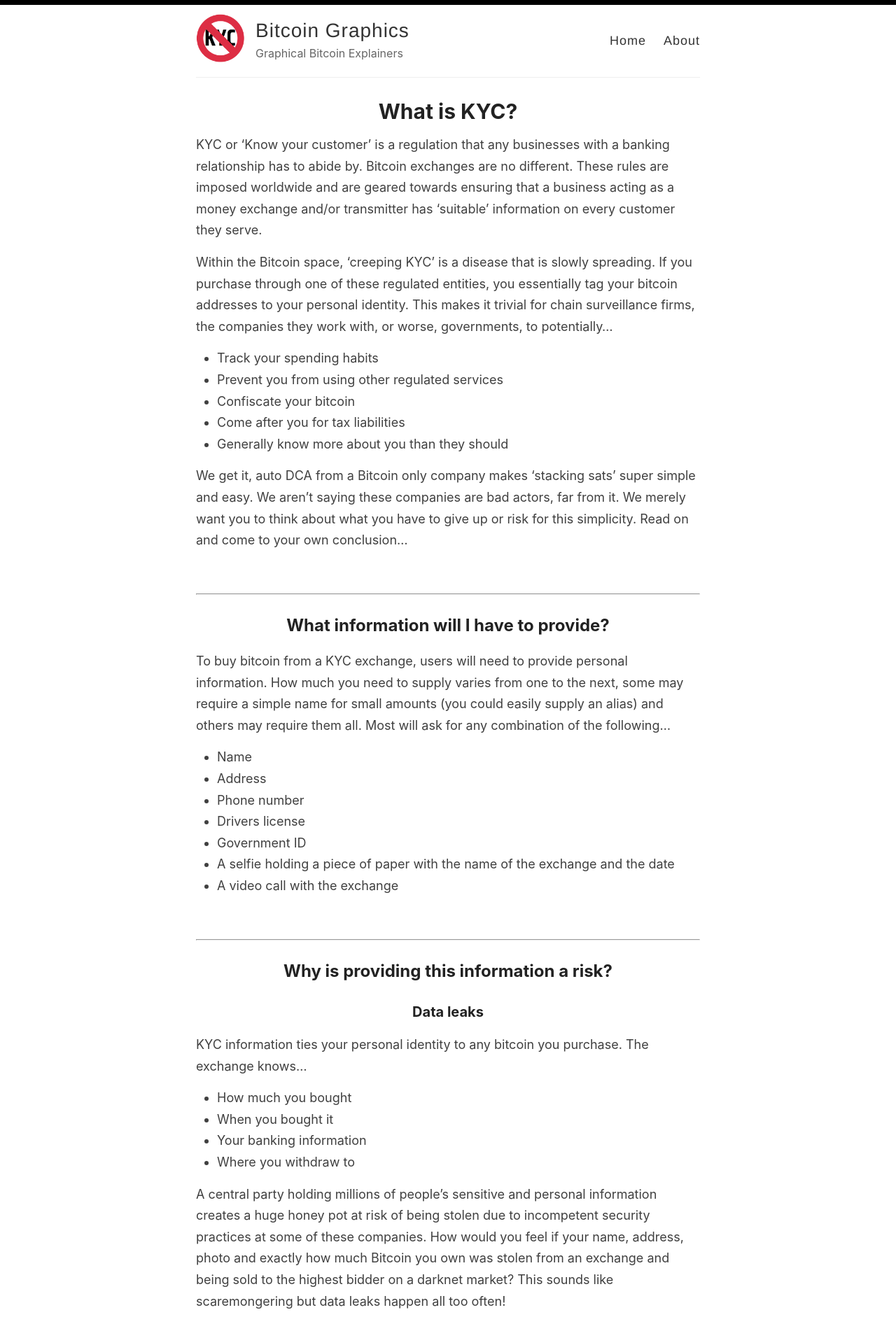
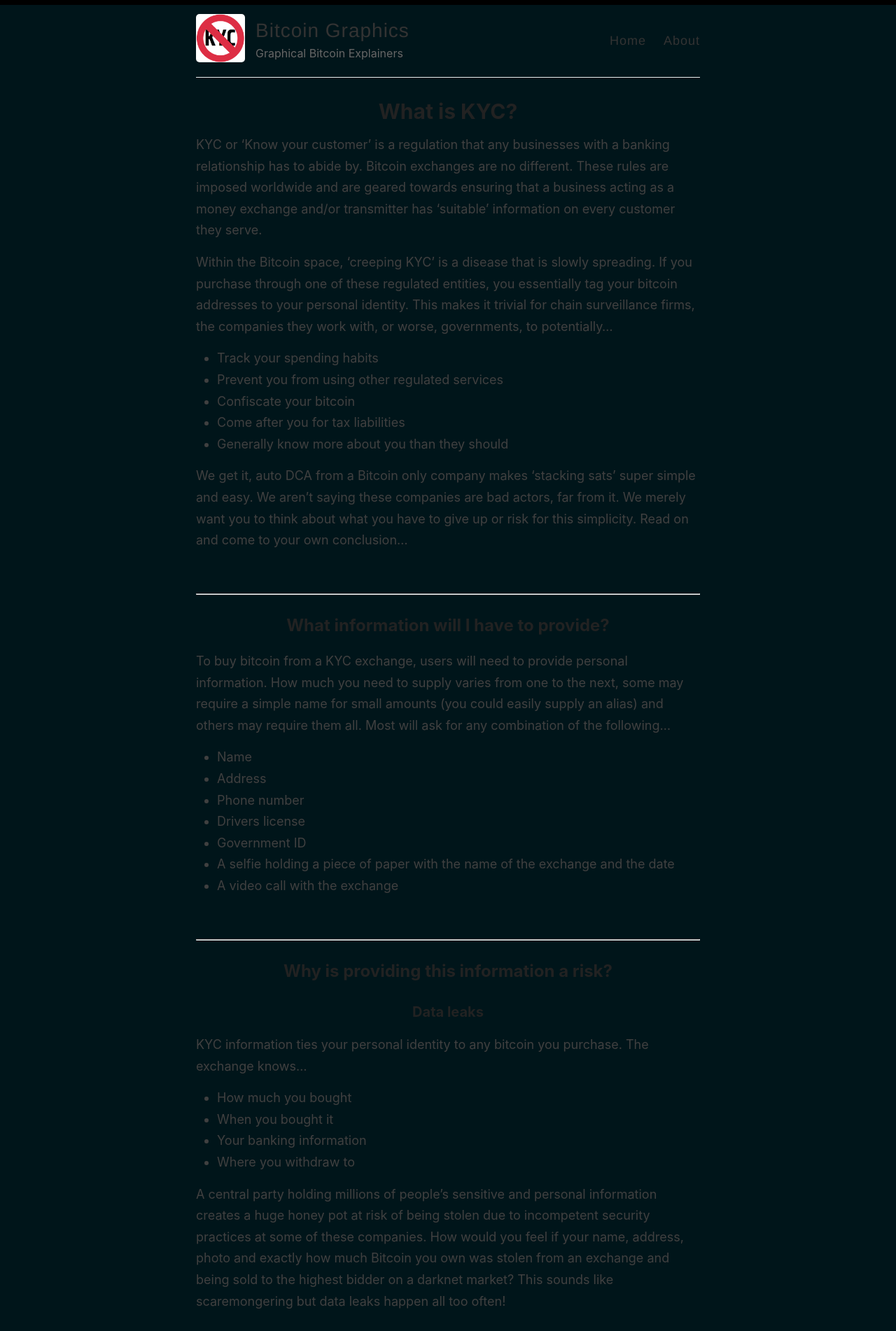
Before and after one commit to BitcoinQnA/noKYConly, a Jekyll site: the page built from index.html, in a window 1280 px wide. Shown: the top 1902 px of the page at 70% size. Built offline with Jekyll 4.4.1, drawn with Linux system fonts in a browser that asks for light colours; the list of posts is cut into pages by our own code.

Commit message:
Update style.scss

```diff
--- a/assets/style.scss
+++ b/assets/style.scss
@@ -21,7 +21,7 @@ html {
 }
 
 body {
-  background: #fff;
+  background: #00151a;
   font-family: -system-ui, -apple-system, BlinkMacSystemFont, "Segoe UI", Roboto, Helvetica, Arial, sans-serif, "Apple Color Emoji", "Segoe UI Emoji", "Segoe UI Symbol";
   color: #404040;
   line-height: 1.7;
```
